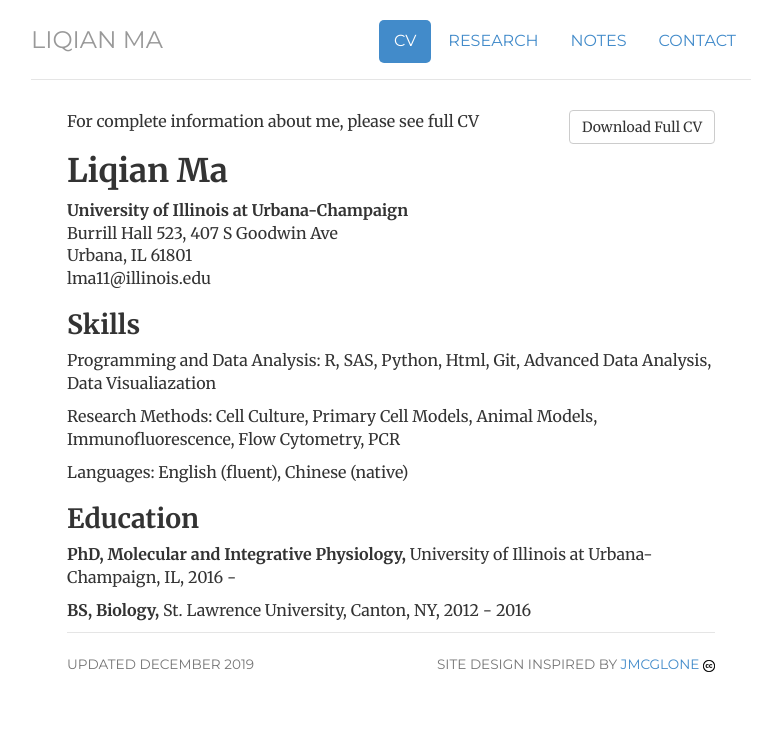
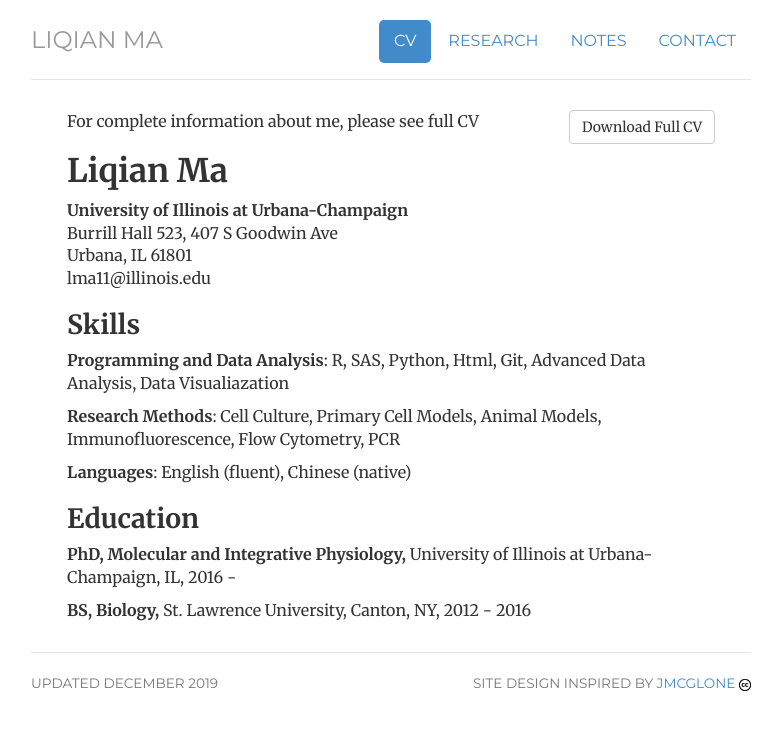
Before and after one commit to liqian-ma/liqian-ma.github.io, a Jekyll site: the page built from cv/index.html, in a window 1280 px wide. Shown: the top 730 px of the page, without its empty margins (249-1031 px from the left). Built offline with Jekyll 4.4.1, drawn with Linux system fonts in a browser that asks for light colours.

```diff
--- a/cv/index.html
+++ b/cv/index.html
@@ -28,13 +28,14 @@ keywords: genomics, cancer, research, immunology, University of Illinois, UIUC
 
 				</address>
 
+				</div>
 				<skills>
 
 				<h2>Skills</h2>
 
-				<p>Programming and Data Analysis: R, SAS, Python, Html, Git, Advanced Data Analysis, Data Visualiazation</p>
-				<p>Research Methods: Cell Culture, Primary Cell Models, Animal Models, Immunofluorescence, Flow Cytometry, PCR</p>
-<p>Languages: English (fluent), Chinese (native)</p>
+				<p><strong>Programming and Data Analysis</strong>: R, SAS, Python, Html, Git, Advanced Data Analysis, Data Visualiazation</p>
+				<p><strong>Research Methods</strong>: Cell Culture, Primary Cell Models, Animal Models, Immunofluorescence, Flow Cytometry, PCR</p>
+				<p><strong>Languages</strong>: English (fluent), Chinese (native)</p>
 
 				</skills>
 
```
